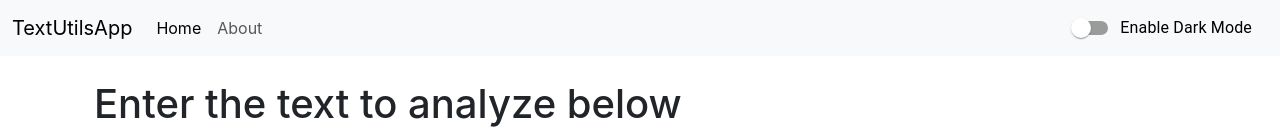
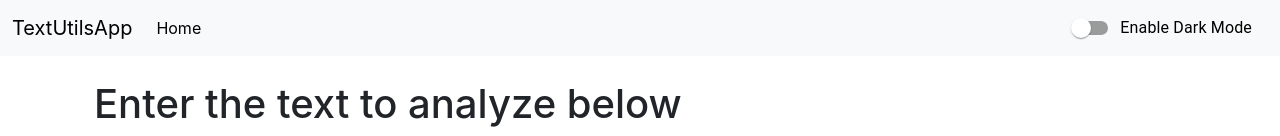
Before and after one commit to bshital97/reactjs, a React (Create React App) app in the folder sample_app/: page / in a window 1280 px wide. Shown: the top 136 px of the page. Built offline with nearby package versions, Linux system fonts and the light colour scheme.

Commit message:
removed router

```diff
--- a/sample_app/src/App.js
+++ b/sample_app/src/App.js
@@ -1,16 +1,16 @@
 // import logo from './logo.svg';
 import { useState } from 'react';
 import './App.css';
-import Aboutus from './components/Aboutus';
+// import Aboutus from './components/Aboutus';
 import Navbar from './components/Navbar';
 import Texform from './components/Texform';
 import Alerts from './components/Alerts';
-import {
-  BrowserRouter as Router,
-  Routes,
-  Route,
-  Link
-} from "react-router-dom";
+// import {
+//   BrowserRouter as Router,
+//   Routes,
+//   Route,
+//   Link
+// } from "react-router-dom";
 
 function App() {
 
@@ -43,18 +43,19 @@
 
   }
   return (
-    // <div>
-      <Router>
+    <div>
+      {/* <Router> */}
       <Navbar title="TextUtilsApp" about="About" mode={mode} toggleMode={toggleMode} checked={checked}></Navbar>
       <Alerts alert={alert}/>
       <div className="container my-3">
-      <Routes>
+        <Texform showAlert={showAlert} heading="Enter the text to analyze below" mode={mode} />
+      {/* <Routes>
           <Route path="/About" element={<Aboutus/>}/>
           <Route path="/" element= {<Texform showAlert={showAlert} heading="Enter the text to analyze below" mode={mode} />}/>
-        </Routes>
+        </Routes> */}
       </div>
-      </Router>
-    // </div>
+      {/* </Router>  */}
+     </div>
 
   );
 }
--- a/sample_app/src/components/Navbar.js
+++ b/sample_app/src/components/Navbar.js
@@ -2,7 +2,7 @@
 import PropTypes from 'prop-types'
 import Switch from '@mui/material/Switch';
 import FormControlLabel from '@mui/material/FormControlLabel';
-import { Link } from 'react-router-dom';
+// import { Link } from 'react-router-dom';
 
 export default function Navbar(props) {
 
@@ -11,18 +11,18 @@
   return (
     <nav className={`navbar navbar-expand-lg navbar-${props.mode} bg-${props.mode}`}>
       <div className="container-fluid">
-        <Link className="navbar-brand" to="/">{props.title}</Link>
+        <a className="navbar-brand" href="#">{props.title}</a>
         <button className="navbar-toggler" type="button" data-bs-toggle="collapse" data-bs-target="#navbarSupportedContent" aria-controls="navbarSupportedContent" aria-expanded="false" aria-label="Toggle navigation">
           <span className="navbar-toggler-icon"></span>
         </button>
         <div className="collapse navbar-collapse" id="navbarSupportedContent">
           <ul className="navbar-nav me-auto mb-2 mb-lg-0">
             <li className="nav-item">
-              <Link className="nav-link active" aria-current="page" to="/">Home</Link>
+              <a className="nav-link active" aria-current="page" href="#">Home</a>
             </li>
-            <li className="nav-item">
-              <Link className="nav-link" to="/About">{props.about}</Link>
-            </li>
+            {/* <li className="nav-item">
+              <a className="nav-link" href="/About">{props.about}</a>
+            </li> */}
           </ul>
 
 
```
